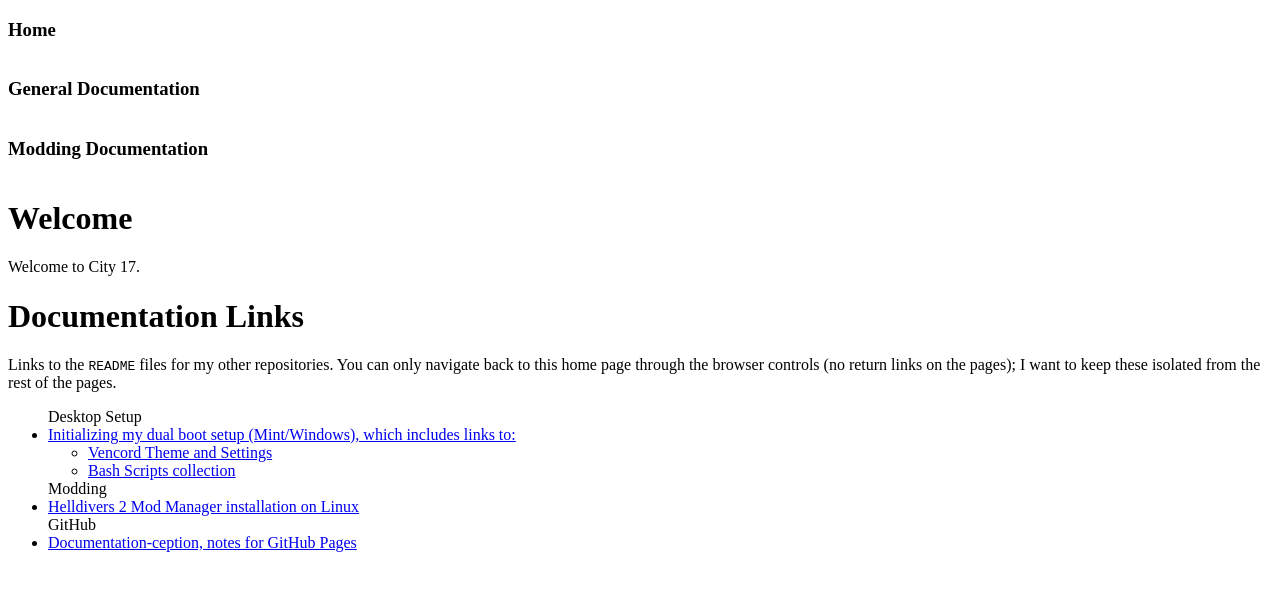
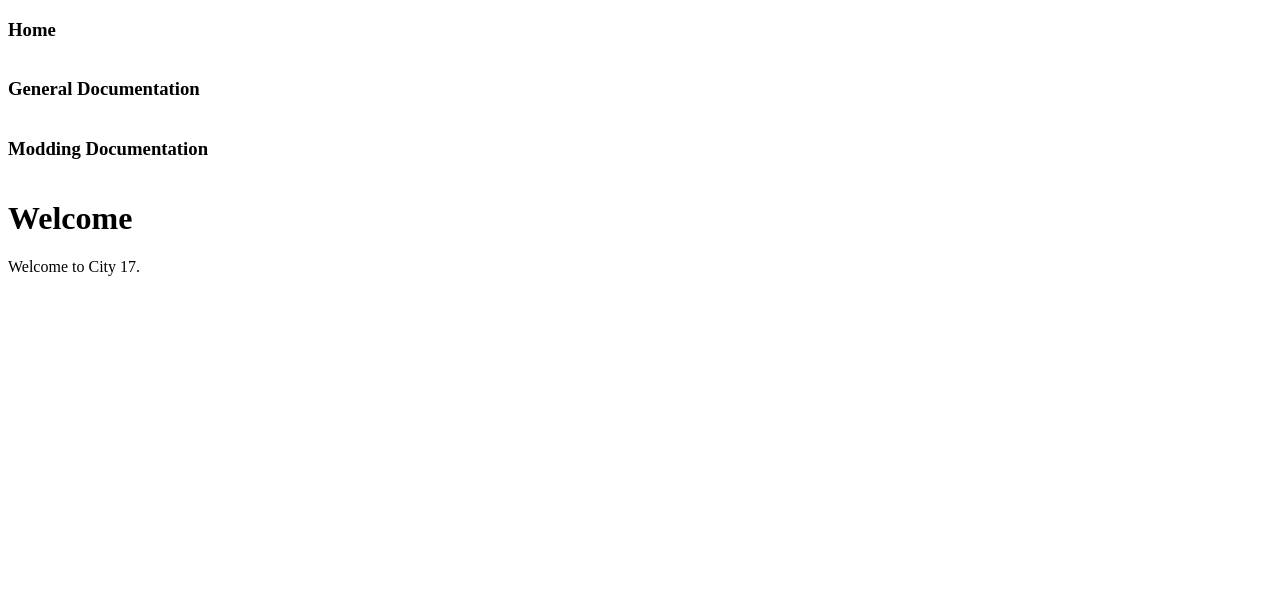
Before and after one commit to Backup158/Backup158.github.io, a Jekyll site: the page built from index.html, in a window 1280 px wide. Shown: the top 591 px of the page. Built offline with Jekyll 4.4.1, drawn with Linux system fonts in a browser that asks for light colours.

Commit message:
Update index.html
removed everything muauahaha

```diff
--- a/index.html
+++ b/index.html
@@ -2,27 +2,5 @@
 layout: default
 title: Home
 ---
-<!DOCTYPE html>
-<meta http-equiv='cache-control' content='no-cache'>
-<meta http-equiv='expires' content='0'>
-<meta http-equiv='pragma' content='no-cache'>
-<html>
-  <body>
-    <h1>Welcome</h1>
-    <p>Welcome to City 17. </p>
-    <h1>Documentation Links</h1>
-    <p>Links to the <code>README</code> files for my other repositories. You can only navigate back to this home page through the browser controls (no return links on the pages); I want to keep these isolated from the rest of the pages.</p>
-    <ul>
-      Desktop Setup
-      <li><a href="/StartupProcess/">Initializing my dual boot setup (Mint/Windows), which includes links to:</a></li>
-        <ul>
-          <li><a href="/VencordTheme/">Vencord Theme and Settings</a></li>
-          <li><a href="/BashScripts/">Bash Scripts collection</a></li>
-        </ul>
-      Modding
-      <li><a href="/HD2MM_Linux.html">Helldivers 2 Mod Manager installation on Linux</a></li>
-      GitHub
-      <li><a href="/PagesDocumentation.html">Documentation-ception, notes for GitHub Pages</a></li>
-    </ul>
-  </body>
-</html>
+<h1>Welcome</h1>
+<p>Welcome to City 17. </p>
```
